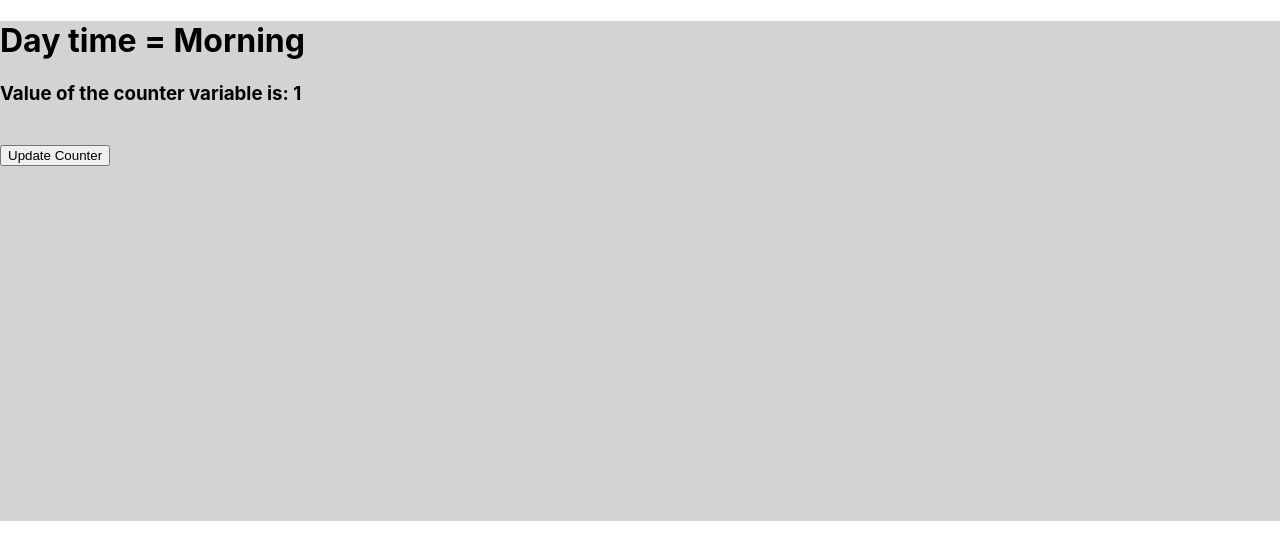
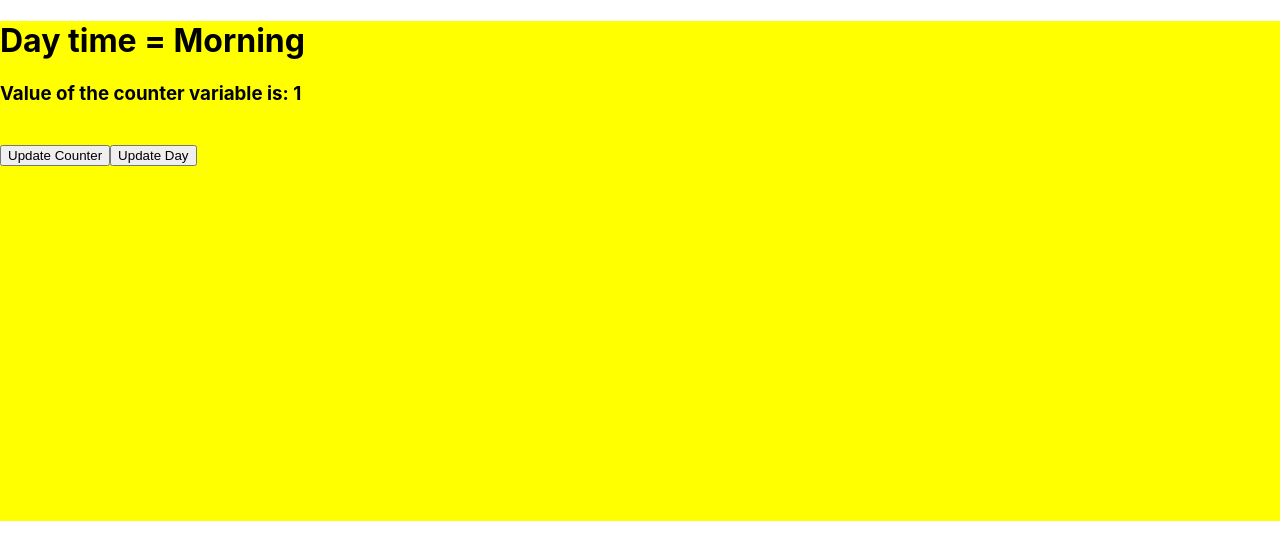
Before and after one commit to Muhammad-Usama-07/WebDevBootcamp2020, a React (Create React App) app in the folder Class04/: page / in a window 1280 px wide. Shown: the top 560 px of the page. Built offline with nearby package versions, Linux system fonts and the light colour scheme.

Commit message:
Changing Day night condition

```diff
--- a/Class04/src/App.js
+++ b/Class04/src/App.js
@@ -6,11 +6,13 @@ function App() {
   let [count, setCount] = useState(1)
   let [isMorning, setMorning] = useState(true)
   return (
-    <div className = "box">
+    <div className = {`box ${isMorning ? 'daylight' : ''}`}>
       <h1>Day time = {isMorning ? 'Morning' : 'Night'}</h1>
       <Message counter = {count}/>
       <br />
       <button onClick={()=>setCount(count + 1)}>Update Counter</button>
+      <button onClick={()=>setMorning(!isMorning)}>Update Day</button>
+
     </div>
   );
 }
```
Also changed, not shown: 1 other file (tests, documents, lock files or other folders).
